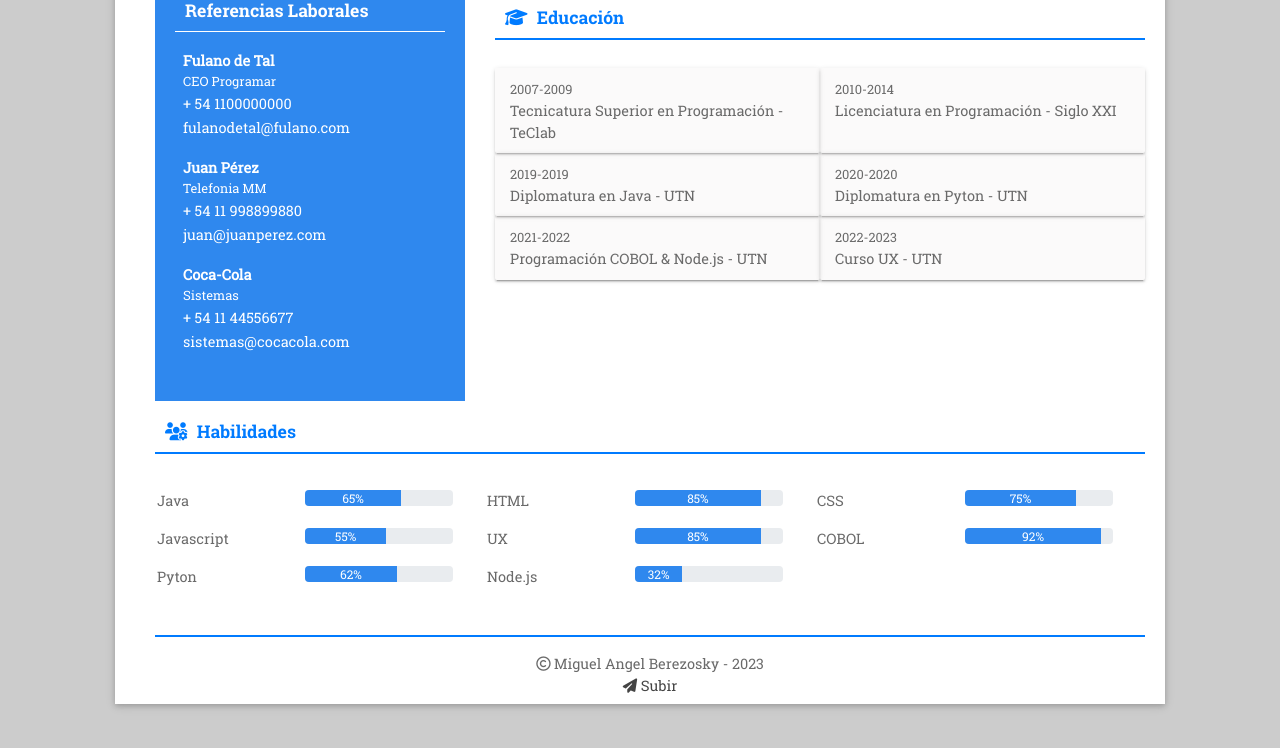
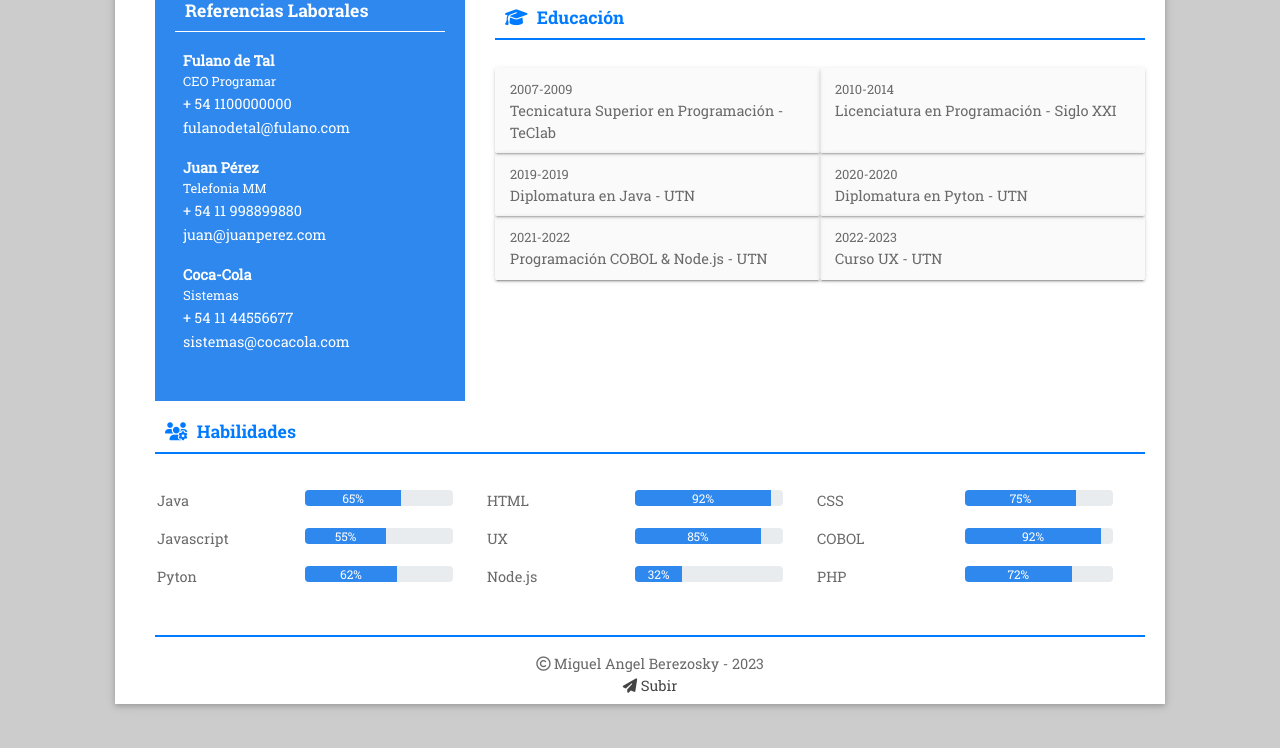
Before and after one commit to miguelruso/Proyecto-Arg-Pro, a plain HTML site: page index.html in a window 1280 px wide. Shown: the part 1016-1764 px from the top of the page. Drawn offline with nearby package versions, Linux system fonts and the light colour scheme; no server answers.

Commit message:
Update index.html

```diff
--- a/index.html
+++ b/index.html
@@ -192,7 +192,7 @@
                                     </div>
                                     <div class="col-sm-6">
                                         <div class="progreso">
-                                            <div class="progreso-bar" role="progresobar" style="width: 85%" aria-valuenow="100" aria-valuemin="0" aria-valuemax="100">85%</div>
+                                            <div class="progreso-bar" role="progresobar" style="width: 92%" aria-valuenow="100" aria-valuemin="0" aria-valuemax="100">92%</div>
                                         </div>
                                     </div>
                                 </div>
@@ -269,6 +269,18 @@
                                     </div>
                                 </div>
                             </div>
+							<div class="col-md-4">
+                                <div class="row prog-row">
+                                    <div class="col-sm-6">
+                                        PHP
+                                    </div>
+                                    <div class="col-sm-6">
+                                        <div class="progreso">
+                                            <div class="progreso-bar" role="progresobar" style="width: 72%" aria-valuenow="100" aria-valuemin="0" aria-valuemax="100">72%</div>
+                                        </div>
+                                    </div>
+                                </div>
+                            </div>
                         </div>
 						<h2 class="titulo" style="color: #007bff;"> </h2>
 			</div>
```
